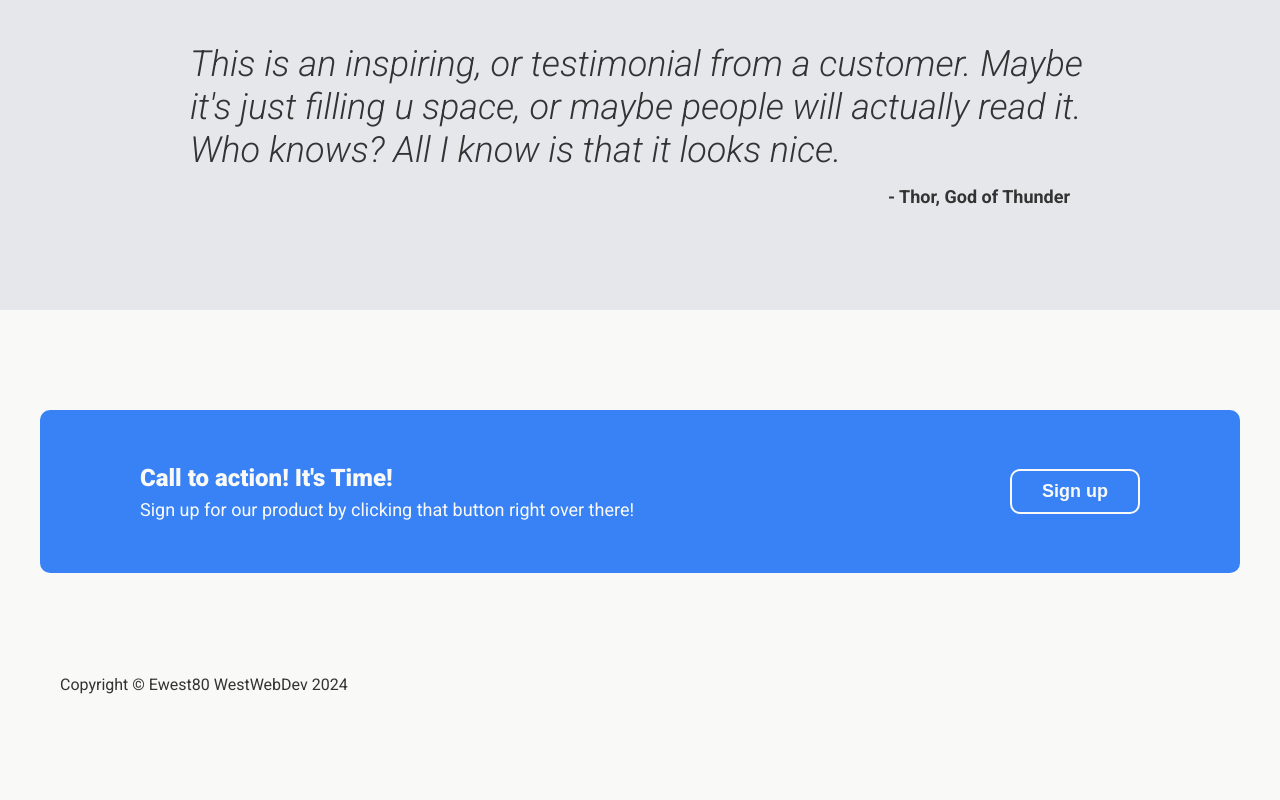
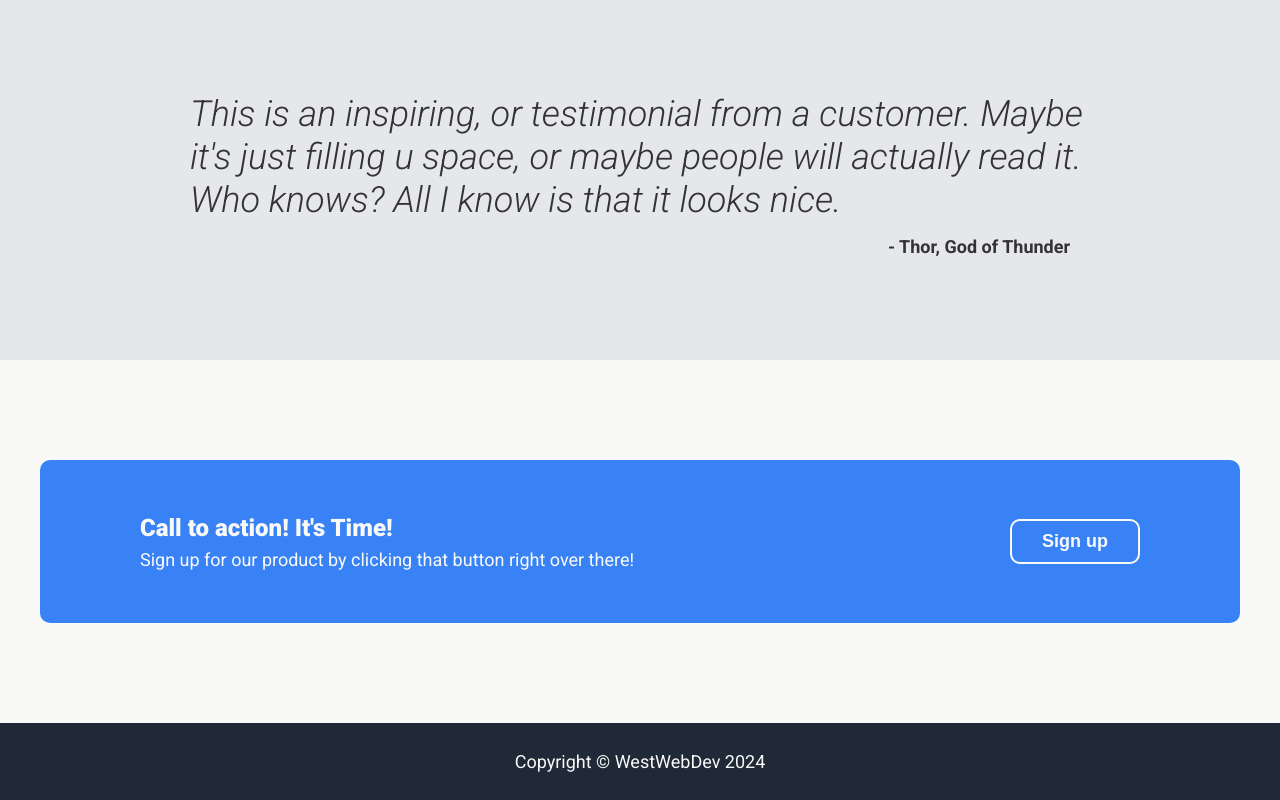
Before and after one commit to Ewest80/landing-page, a plain HTML site: page index.html in a window 1280 px wide. Shown: the part 1032-1832 px from the top of the page. Before the commit the page ends 1729 px from the top, so only its background shows below. Drawn offline with Linux system fonts and the light colour scheme.

Commit message:
Style the footer section

```diff
--- a/css/styles.css
+++ b/css/styles.css
@@ -35,7 +35,7 @@ body {
 .navbar .logo {
   color: var(--light-color-main);
   font-size: 24px;
-  font-weight: 700;
+  font-weight: 900;
 }
 
 .navbar .nav {
@@ -61,7 +61,7 @@ body {
 
 .header {
   background-color: var(--dark-color);
-  padding: 75px 0;
+  padding: 100px 0;
 }
 
 .header .container {
@@ -177,6 +177,24 @@ body {
   font-size: 18px;
 }
 
+/** Footer classes **/
+
+.footer {
+  background-color: var(--dark-color);
+  padding: 25px 0;
+}
+
+.footer .container {
+  display: flex;
+  justify-content: center;
+  align-items: center;
+}
+
+.footer p {
+  color: var(--light-color-main);
+  font-size: 18px;
+}
+
 
 /** Containers **/
 
--- a/index.html
+++ b/index.html
@@ -80,7 +80,7 @@
 
     <footer class="footer">
       <div class="container">
-        <p>Copyright &copy; Ewest80 WestWebDev 2024</p>
+        <p>Copyright &copy; WestWebDev 2024</p>
       </div>
     </footer>
   </body>
```
